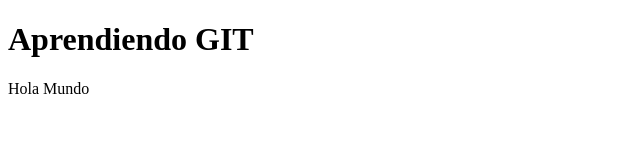
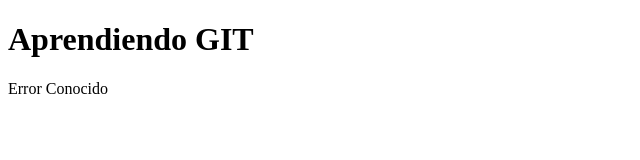
Before and after one commit to GianRamosP/git-practice, a plain HTML site: page index.html in a window 1280 px wide. Shown: the full height of the page, 0-640 px from the left. Drawn offline with Linux system fonts and the light colour scheme.

Commit message:
Creando conflictos

```diff
--- a/index.html
+++ b/index.html
@@ -7,7 +7,7 @@
   </head>
   <body>
     <h1>Aprendiendo GIT</h1>
-    <p>Hola Mundo</p>
+    <p>Error Conocido</p>
     <section>
       <!-- Nuevo contenido -->
     </section>
```
